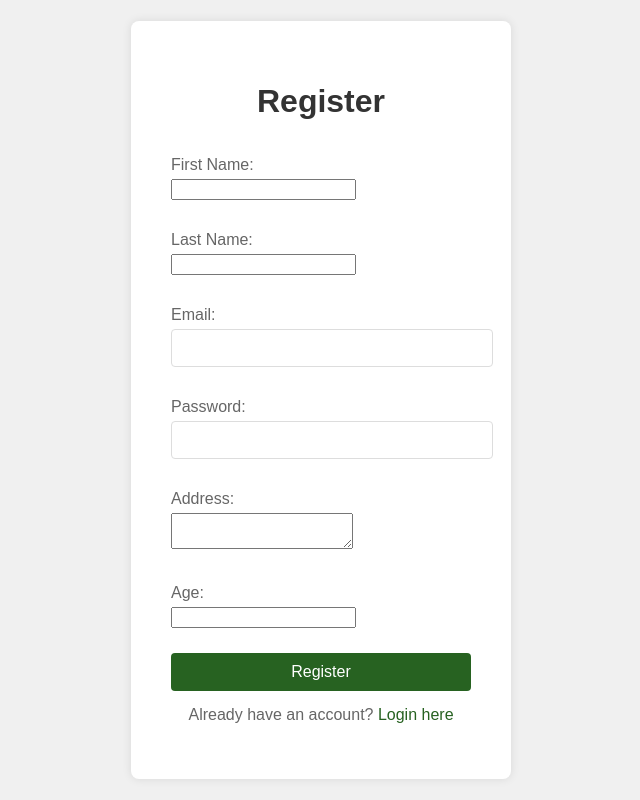
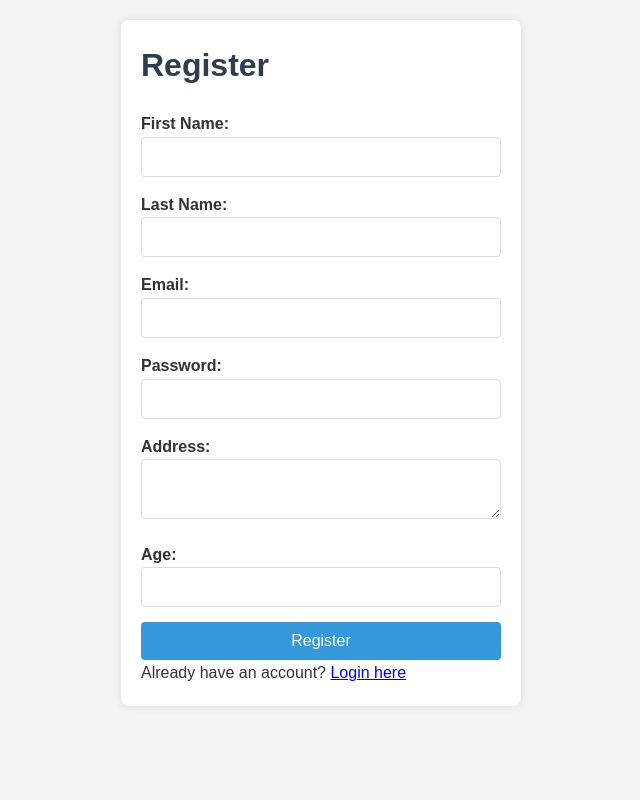
Before and after one commit to aluraavril/test_update, a PHP site: page /register.php in a window 1280 px wide. Shown: the whole page, without its empty margins (319-959 px from the left). Run offline with PHP 8.4, Linux system fonts and the light colour scheme.

Commit message:
Update style.css

```diff
--- a/style.css
+++ b/style.css
@@ -1,87 +1,96 @@
-body {
-    font-family: Arial, sans-serif;
-    background-color: #f0f0f0;
+/* Reset and base styles */
+* {
     margin: 0;
     padding: 0;
-    display: flex;
-    justify-content: center;
-    align-items: center;
-    height: 100vh;
+    box-sizing: border-box;
 }
 
-.auth-container {
-    background-color: #ffffff;
-    padding: 40px;
+body {
+    font-family: 'Arial', sans-serif;
+    line-height: 1.6;
+    color: #333;
+    background-color: #f4f4f4;
+    padding: 20px;
+}
+
+.container {
+    max-width: 1200px;
+    margin: 0 auto;
+    padding: 20px;
+    background-color: #fff;
     border-radius: 8px;
     box-shadow: 0 0 10px rgba(0, 0, 0, 0.1);
-    width: 300px;
 }
 
-.auth-container h1 {
-    text-align: center;
-    color: #333;
+h1, h2, h3 {
     margin-bottom: 20px;
+    color: #2c3e50;
 }
 
-.auth-form {
+/* Form styles */
+.auth-container, .add-color-form, .add-bettor-form {
+    max-width: 400px;
+    margin: 0 auto;
+    padding: 20px;
+    background-color: #fff;
+    border-radius: 8px;
+    box-shadow: 0 0 10px rgba(0, 0, 0, 0.1);
+}
+
+form {
     display: flex;
     flex-direction: column;
 }
 
-.auth-form p {
-    margin-bottom: 15px;
+label {
+    margin-bottom: 5px;
+    font-weight: bold;
 }
 
-.auth-form label {
-    display: block;
-    margin-bottom: 5px;
-    color: #666;
+input[type="text"],
+input[type="email"],
+input[type="password"],
+input[type="number"],
+textarea {
+    width: 100%;
+    padding: 10px;
+    margin-bottom: 15px;
+    border: 1px solid #ddd;
+    border-radius: 4px;
+    font-size: 16px;
 }
 
-.auth-form input[type="email"],
-.auth-form input[type="password"] {
-    width: 100%;
-    padding: 10px;
-    border: 1px solid #ddd;
-    border-radius: 4px;
-    font-size: 14px;
-}
-
-.auth-form .btn {
-    background-color: #276221;
-    color: white;
-    padding: 10px;
+.btn {
+    display: inline-block;
+    padding: 10px 20px;
+    background-color: #3498db;
+    color: #fff;
+    text-decoration: none;
     border: none;
     border-radius: 4px;
     cursor: pointer;
     font-size: 16px;
-    margin-top: 10px;
+    transition: background-color 0.3s;
 }
 
-.auth-form .btn:hover {
-    background-color: #1e4d1a;
+.btn:hover {
+    background-color: #2980b9;
 }
 
-.auth-link {
-    text-align: center;
-    margin-top: 15px;
-    color: #666;
+.btn-danger {
+    background-color: #e74c3c;
 }
 
-.auth-link a {
-    color: #276221;
-    text-decoration: none;
+.btn-danger:hover {
+    background-color: #c0392b;
 }
 
-.auth-link a:hover {
-    text-decoration: underline;
-}
-
+/* Message styles */
 .message {
     padding: 10px;
     margin-bottom: 20px;
     border-radius: 4px;
-    text-align: center;
+    font-weight: bold;
 }
 
 .message.success {
```
Also changed, not shown: other parts of style.css (+59 -0 lines).
